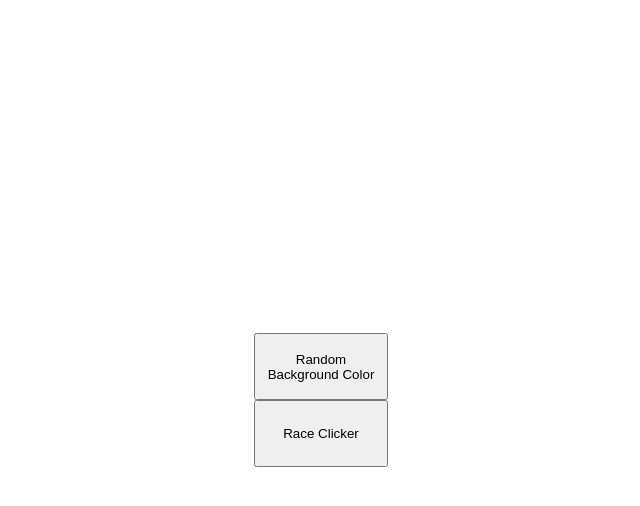
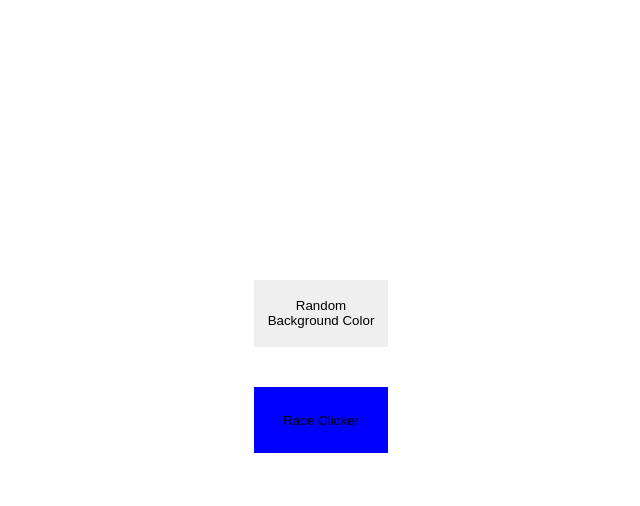
Before and after one commit to lyhe34/premier-repository, a website: page html/index.html in a window 1280 px wide. Both pictures are taken after a click on the button "Race Clicker". Shown: the whole page, without its empty margins (319-959 px from the left). Drawn offline with Linux system fonts and the light colour scheme.

Commit message:
progress bar

```diff
--- a/css/index.css
+++ b/css/index.css
@@ -6,14 +6,37 @@
     margin-left: -5em;
     right: 50%;
     top: 50%;
-    margin-top: -5em;
+    margin-top: -9em;
+    border-style: none;
+}
+#random_background_color_button:hover {
+    background-color: grey;
 }
 
 #race_clicker_button {
     position: absolute;
+    left: 50%;
+    margin-left: -5em;
+    right: 50%;
+    top: 50%;
+    margin-top: -1em;
     width: 10em;
     height: 5em;
-    left: 50%;
-    margin-left: -5em;
-    top: 50%;
+    border-style:none;
+    padding: 0;
 }
+
+#race_clicker_button:hover {
+    background-color: grey;
+}
+
+#rc_button_content {
+    position: relative;
+    top: -60%;
+}
+
+#bar {
+    width: 0%;
+    height: 100%;
+    background-color: blue;
+}
--- /dev/null
+++ b/css/test.css
@@ -0,0 +1,6 @@
+#buttons {
+}
+
+button {
+    position: absolute;
+}
--- a/html/index.html
+++ b/html/index.html
@@ -3,13 +3,15 @@
     <head>
         <script type="text/javascript" src="../js/utilities.js"></script>
         <script type="text/javascript" src="../js/random_bg_color.js"></script>
+        <script type="text/javascript" src="../js/race_clicker.js"></script>
         <link href="../css/index.css" rel="stylesheet">
     </head>
     <body>
         <button id="random_background_color_button" onclick="setRandomBgColor()">Random Background Color</button>
-        <div>
-            <div id="score"></div>
-            <button id="race_clicker_button">Race Clicker</button>
+        <button id="race_clicker_button" onclick="startRace()">
+            <div id="bar"></div>
+            <div id="rc_button_content">Race Clicker</div>
+        </button>
         </div>
     </body>
 </html>
--- a/js/race_clicker.js
+++ b/js/race_clicker.js
@@ -1,3 +1,40 @@
+var button;
+var buttonContent;
+var progressBar;
+
+var width = 0;
+var isRacing = false;
+var id;
+
 function startRace() {
+    if(!isRacing) {
+        isRacing = true;
 
+        button = document.getElementById("race_clicker_button");
+        buttonContent = document.getElementById("rc_button_content");
+        progressBar = document.getElementById("bar");
+
+        // Save default button's css, to reset it when race ends.
+        var default_button_style = button.style;
+
+        id = setInterval(barProgression, 10);
+
+        button.onclick = "update()"
+    }
 }
+
+function update() {
+    if(isRacing) {
+        progressBar.style.width = "0%";
+    }
+}
+
+function barProgression() {
+    if(width >= 100) {
+        clearInterval(id);
+        isRacing = false;
+    } else {
+        width++;
+        progressBar.style.width = width + "%";
+    }
+}
```
Also changed, not shown: html/test.html (added, +14 -0 lines).
